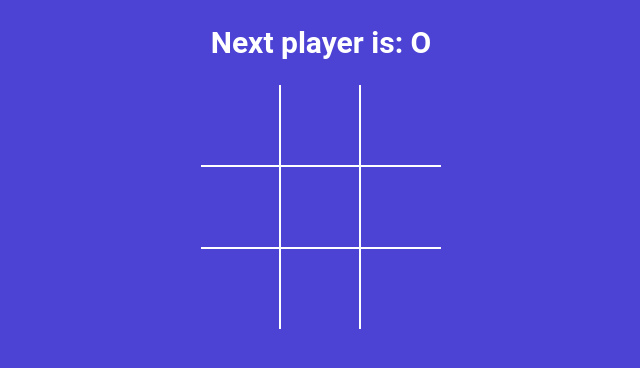
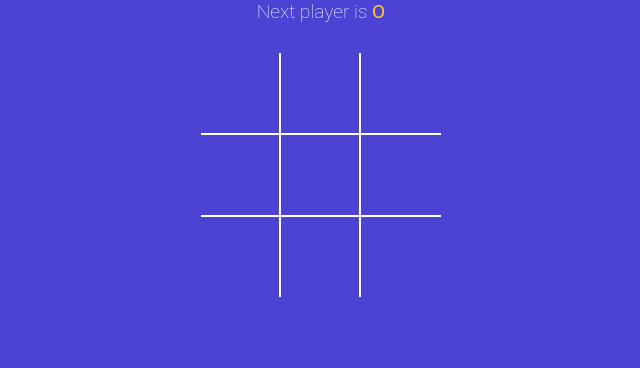
Before and after one commit to Nitish-Kumar05/tictactoe-game, a React (Vite) app: page / in a window 1280 px wide. Shown: the top 368 px of the page, without its empty margins (319-959 px from the left). Built offline with nearby package versions, Linux system fonts and the light colour scheme.

Commit message:
added player draw mechanics done some styling

```diff
--- a/src/App.jsx
+++ b/src/App.jsx
@@ -1,6 +1,7 @@
 import { useState } from 'react';
 import './Styles.scss'
 import Board from './components/Board'
+import StatusMessage from './components/StatusMessage';
 import { calculateWinner } from './calculateWinner'
 
 
@@ -10,8 +11,7 @@ function App() {
   const [isXNext, setIsXNext] = useState(false);
 
   const winner = calculateWinner(squares);
-  const nextPlayer = isXNext ? 'X' : 'O';
-  const statusMessage = winner ? `The winner is: ${winner}` : `Next player is: ${nextPlayer}`
+
 
   const handleSquareClick = clickedPosition => {
     if (squares[clickedPosition] || winner) {
@@ -35,7 +35,7 @@ function App() {
 
   return (
     <div className='app'>
-      <h2>{statusMessage}</h2>
+      <StatusMessage winner={winner} isXNext={isXNext} squares={squares} />
       <Board squares={squares} handleSquareClick={handleSquareClick} />
     </div>
   )
--- /dev/null
+++ b/src/components/StatusMessage.jsx
@@ -0,0 +1,34 @@
+const StatusMessage = ({ winner, isXNext, squares }) => {
+
+    const noMovesLeft = squares.every((squareValue) => squareValue !== null);
+    const nextPlayer = isXNext ? 'X' : 'O';
+
+    const renderStatusMessage = () => {
+        if (winner) {
+            return <div>Winner is {winner}</div>
+        }
+
+        if (!winner && noMovesLeft) {
+            return <div>You have tied</div>
+        }
+
+        if (!winner && !noMovesLeft) {
+            return <div>
+                Next player is{' '}
+                <span className={isXNext ? 'text-green' : 'text-orange'} >
+                    {nextPlayer}
+                </span>
+            </div>
+        }
+
+        return null;
+    }
+
+    return (
+        <div className="status-message">
+            {renderStatusMessage()}
+        </div>
+    )
+}
+
+export default StatusMessage
```
